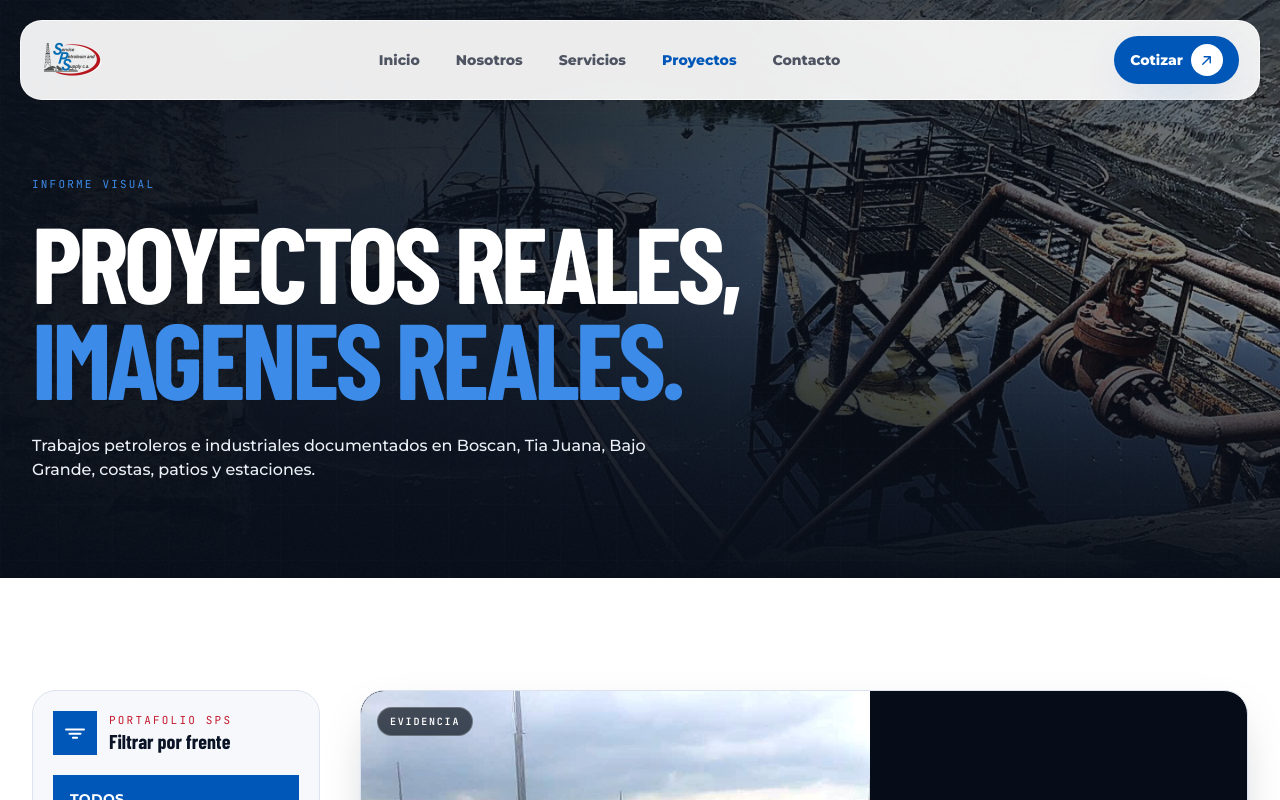
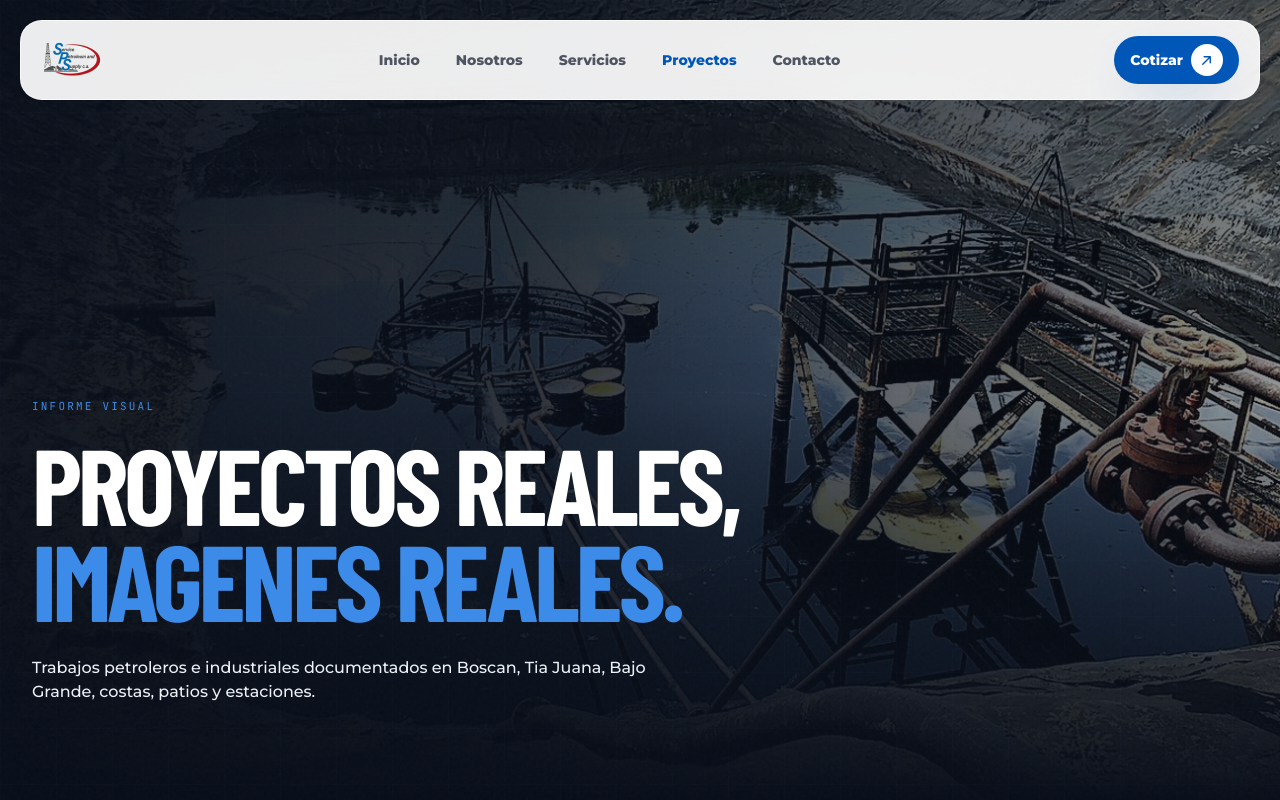
Before and after one commit to marcodpa2810/sps, a React (Vite) app: page /proyectos in a window 1280 px wide. Shown: the top 800 px of the page. Built offline with nearby package versions, Linux system fonts and the light colour scheme; a web font is replaced by a local one.

Commit message:
style: make page heroes full screen

```diff
--- a/src/components/PageHero.jsx
+++ b/src/components/PageHero.jsx
@@ -4,7 +4,7 @@ export default function PageHero({ kicker, title, accent, subtitle, image, child
   const centered = align === 'center'
 
   return (
-    <section className="relative isolate min-h-[72dvh] overflow-hidden bg-ink-950 pb-16 pt-36 text-white lg:pb-24 lg:pt-44">
+    <section className="relative isolate flex min-h-[100dvh] items-end overflow-hidden bg-ink-950 pb-16 pt-36 text-white lg:pb-24 lg:pt-44">
       {image && (
         <FieldImage
           src={image}
@@ -22,7 +22,7 @@ export default function PageHero({ kicker, title, accent, subtitle, image, child
       <div className="bp-grid absolute inset-0 opacity-25" />
       <div className="bg-noise pointer-events-none absolute inset-0 opacity-[0.08]" />
 
-      <div className="section-shell relative">
+      <div className="section-shell relative w-full">
         <div className={`${centered ? 'mx-auto text-center' : ''} max-w-5xl`}>
           {kicker && (
             <p className="mono-label mb-5 text-brand-blueLight">
```
